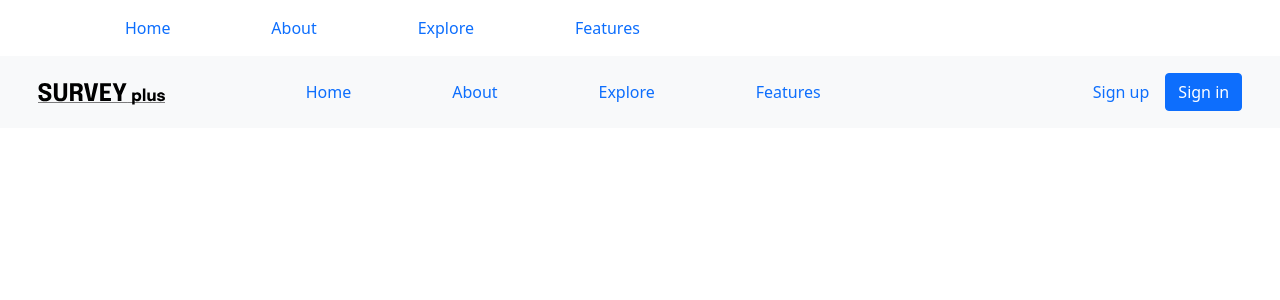
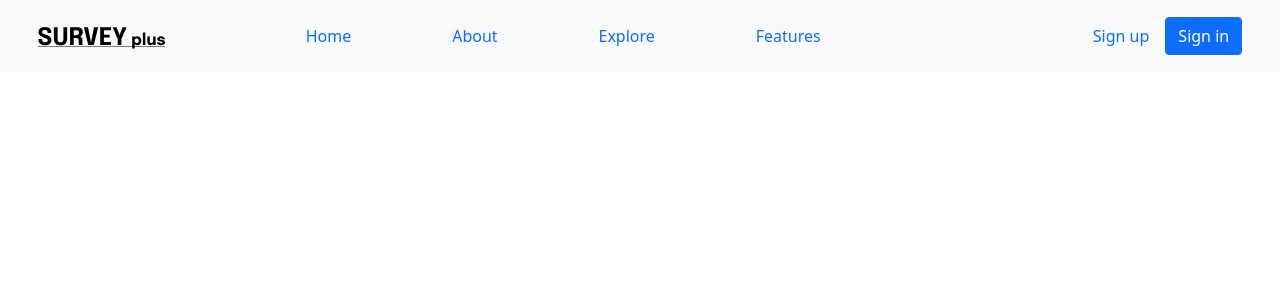
Before and after one commit to CarlTeclancing/survey_system, a PHP site: page / in a window 1280 px wide. Shown: the top 300 px of the page. Run offline with PHP 8.4, Linux system fonts and the light colour scheme.

Commit message:
changes made for first commit

```diff
--- a/index.html
+++ b/index.html
@@ -18,7 +18,7 @@
 <body>
 
                 <!--drop down-->
-                <div class="nav-col" id="navbarNav">
+                <div class="nav-col mobile" id="navbarNav">
                     <ul class="navbar-nav-lg">
                       <li class="nav-item">
                         <a class="nav-link active" aria-current="page" href="#">Home</a>
--- a/src/css/style.css
+++ b/src/css/style.css
@@ -22,6 +22,6 @@
 .nav-item{
     list-style: none;
 }
-.mobile-nav{
+.mobile-nav, .mobile{
     display: none;
 }
```
